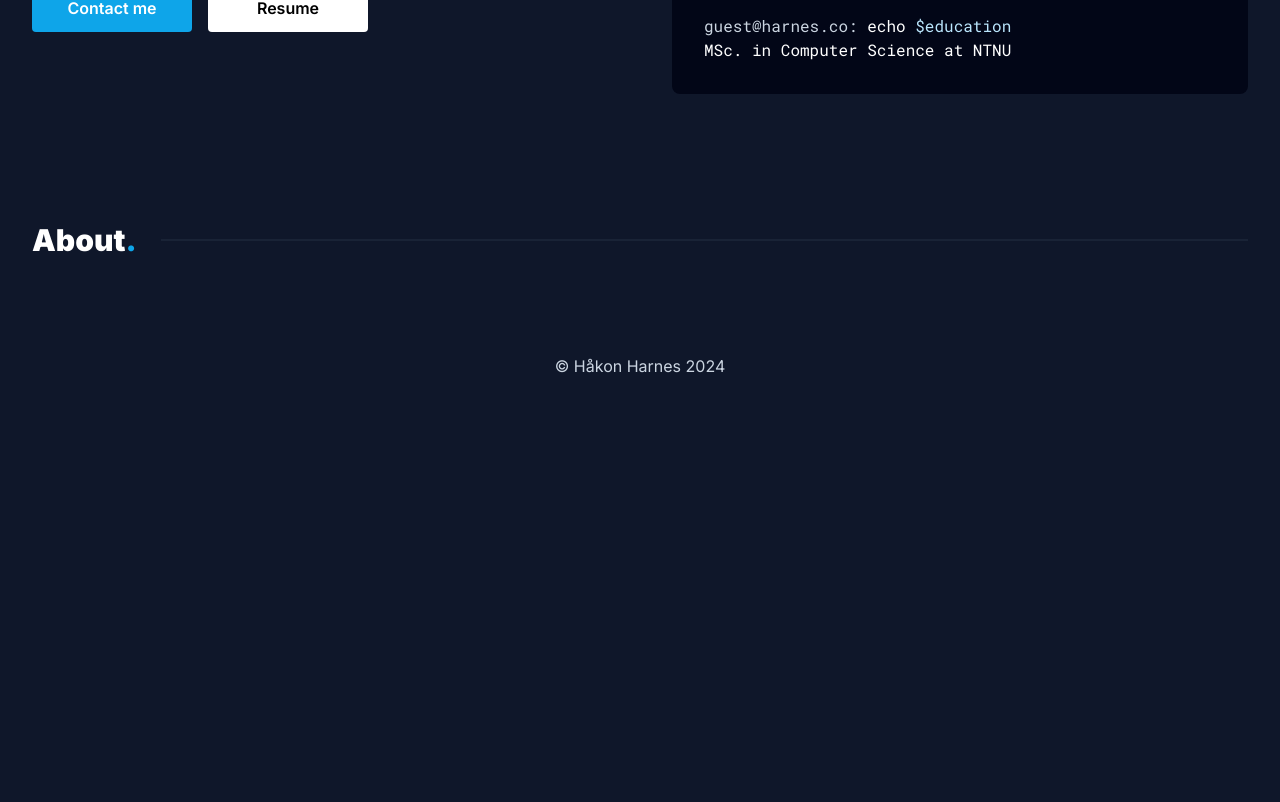
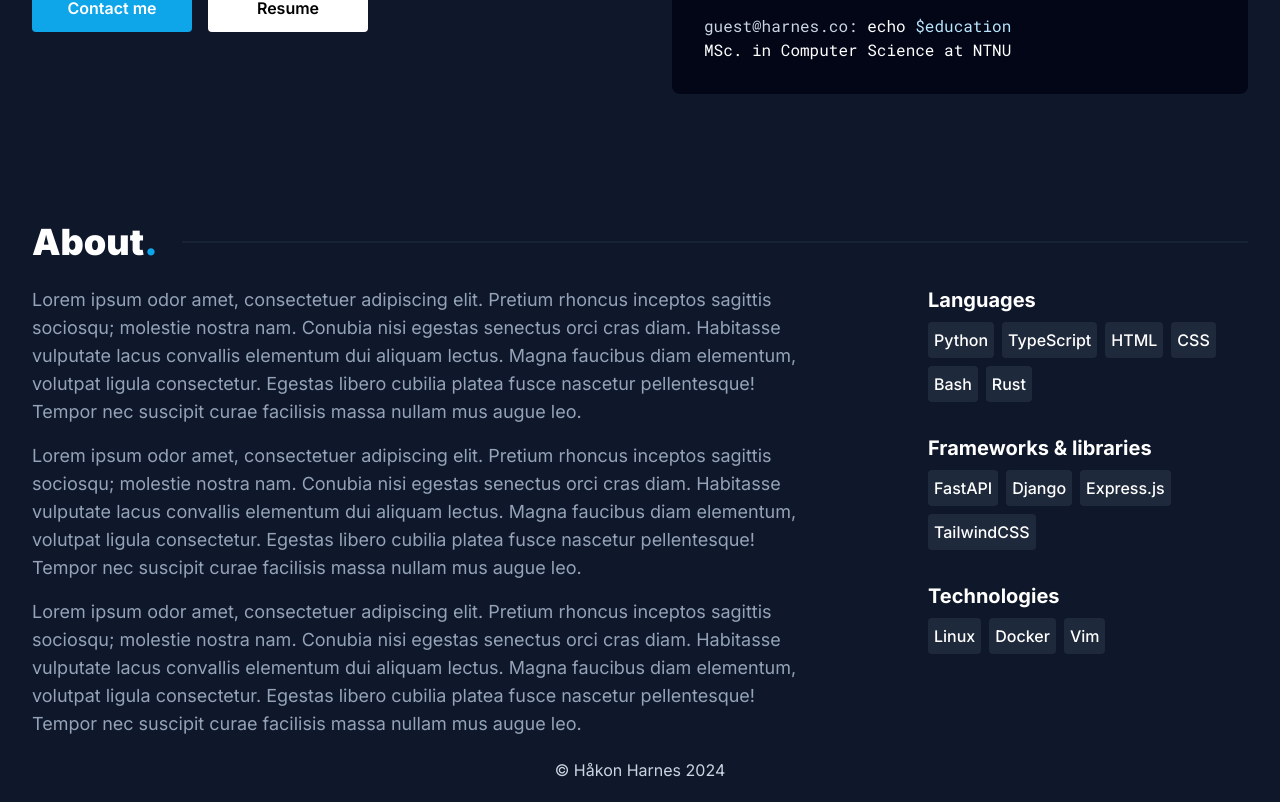
Before and after one commit to HakonHarnes/website, a Next.js app: page / in a window 1280 px wide. Shown: the part 402-1204 px from the top of the page. Before the commit the page ends 800 px from the top, so only its background shows below. Built offline with nearby package versions, Linux system fonts and the light colour scheme.

Commit message:
feat: add about sections

```diff
--- a/app/components/About.tsx
+++ b/app/components/About.tsx
@@ -1,9 +1,43 @@
+import { LoremIpsum } from "react-lorem-ipsum";
+import Skills from "./Skills";
 import { SectionHeader } from "./SectionHeader";
 
 export default function About() {
   return (
     <section>
       <SectionHeader title="About" />
+      <div className="flex flex-col gap-8 lg:flex-row lg:gap-28">
+        <div className="flex flex-col gap-4 text-lg text-slate-400">
+          <p>
+            Lorem ipsum odor amet, consectetuer adipiscing elit. Pretium rhoncus
+            inceptos sagittis sociosqu; molestie nostra nam. Conubia nisi
+            egestas senectus orci cras diam. Habitasse vulputate lacus convallis
+            elementum dui aliquam lectus. Magna faucibus diam elementum,
+            volutpat ligula consectetur. Egestas libero cubilia platea fusce
+            nascetur pellentesque! Tempor nec suscipit curae facilisis massa
+            nullam mus augue leo.
+          </p>
+          <p>
+            Lorem ipsum odor amet, consectetuer adipiscing elit. Pretium rhoncus
+            inceptos sagittis sociosqu; molestie nostra nam. Conubia nisi
+            egestas senectus orci cras diam. Habitasse vulputate lacus convallis
+            elementum dui aliquam lectus. Magna faucibus diam elementum,
+            volutpat ligula consectetur. Egestas libero cubilia platea fusce
+            nascetur pellentesque! Tempor nec suscipit curae facilisis massa
+            nullam mus augue leo.
+          </p>
+          <p>
+            Lorem ipsum odor amet, consectetuer adipiscing elit. Pretium rhoncus
+            inceptos sagittis sociosqu; molestie nostra nam. Conubia nisi
+            egestas senectus orci cras diam. Habitasse vulputate lacus convallis
+            elementum dui aliquam lectus. Magna faucibus diam elementum,
+            volutpat ligula consectetur. Egestas libero cubilia platea fusce
+            nascetur pellentesque! Tempor nec suscipit curae facilisis massa
+            nullam mus augue leo.
+          </p>
+        </div>
+        <Skills />
+      </div>
     </section>
   );
 }
--- /dev/null
+++ b/app/components/Card.tsx
@@ -0,0 +1,7 @@
+type CardProps = {
+  children?: React.ReactNode;
+};
+
+export default function Card({ children }: CardProps) {
+  return <div className="rounded p-1.5 bg-slate-800">{children}</div>;
+}
--- a/app/components/Hero.tsx
+++ b/app/components/Hero.tsx
@@ -18,7 +18,7 @@ function AboutMe() {
       <h1 className="text-4xl font-extrabold tracking-tight dark:text-white  md:text-4xl lg:text-6xl">
         Håkon Harnes<span className="text-sky-400">.</span>
       </h1>
-      <p className="text-justify text-xl leading-6 text-slate-400 md:max-w-md lg:text-2xl">
+      <p className="text-justify text-xl  text-slate-400 md:max-w-md lg:text-2xl">
         I&apos;m a <span className="font-semibold text-sky-400">developer</span>{" "}
         from Norway.
       </p>
--- a/app/components/SectionHeader.tsx
+++ b/app/components/SectionHeader.tsx
@@ -11,7 +11,7 @@ export const SectionHeader = ({ title, dir = "l" }: Props) => {
       }`}
     >
       <div className="w-full h-[2px] bg-slate-700 opacity-30" />
-      <h2 className="text-right text-3xl font-black">
+      <h2 className="text-right text-3xl lg:text-4xl font-black">
         <span>
           {title}
           <span className="text-sky-500">.</span>
--- /dev/null
+++ b/app/components/Skills.tsx
@@ -0,0 +1,38 @@
+import Card from "./Card";
+
+export default function Skills() {
+  return (
+    <div className="flex flex-col gap-8">
+      <SkillList
+        title="Languages"
+        technologies={["Python", "TypeScript", "HTML", "CSS", "Bash", "Rust"]}
+      />
+      <SkillList
+        title="Frameworks & libraries"
+        technologies={["FastAPI", "Django", "Express.js", "TailwindCSS"]}
+      />
+      <SkillList
+        title="Technologies"
+        technologies={["Linux", "Docker", "Vim"]}
+      />
+    </div>
+  );
+}
+
+type SkillListProps = {
+  title: string;
+  technologies: string[];
+};
+
+function SkillList({ title, technologies }: SkillListProps) {
+  return (
+    <div className="flex flex-col gap-2">
+      <h1 className="text-xl font-bold">{title}</h1>
+      <div className="flex flex-wrap min-w-80 gap-2 font-medium">
+        {technologies.map((tech) => (
+          <Card key={tech}>{tech}</Card>
+        ))}
+      </div>
+    </div>
+  );
+}
--- a/package.json
+++ b/package.json
@@ -23,6 +23,7 @@
     "postcss": "^8",
     "prettier": "^3.1.1",
     "prettier-plugin-tailwindcss": "^0.5.10",
+    "react-lorem-ipsum": "^1.4.10",
     "tailwindcss": "^3.3.0",
     "typescript": "^5"
   }
```
Also changed, not shown: 1 other file (tests, documents, lock files or other folders).
